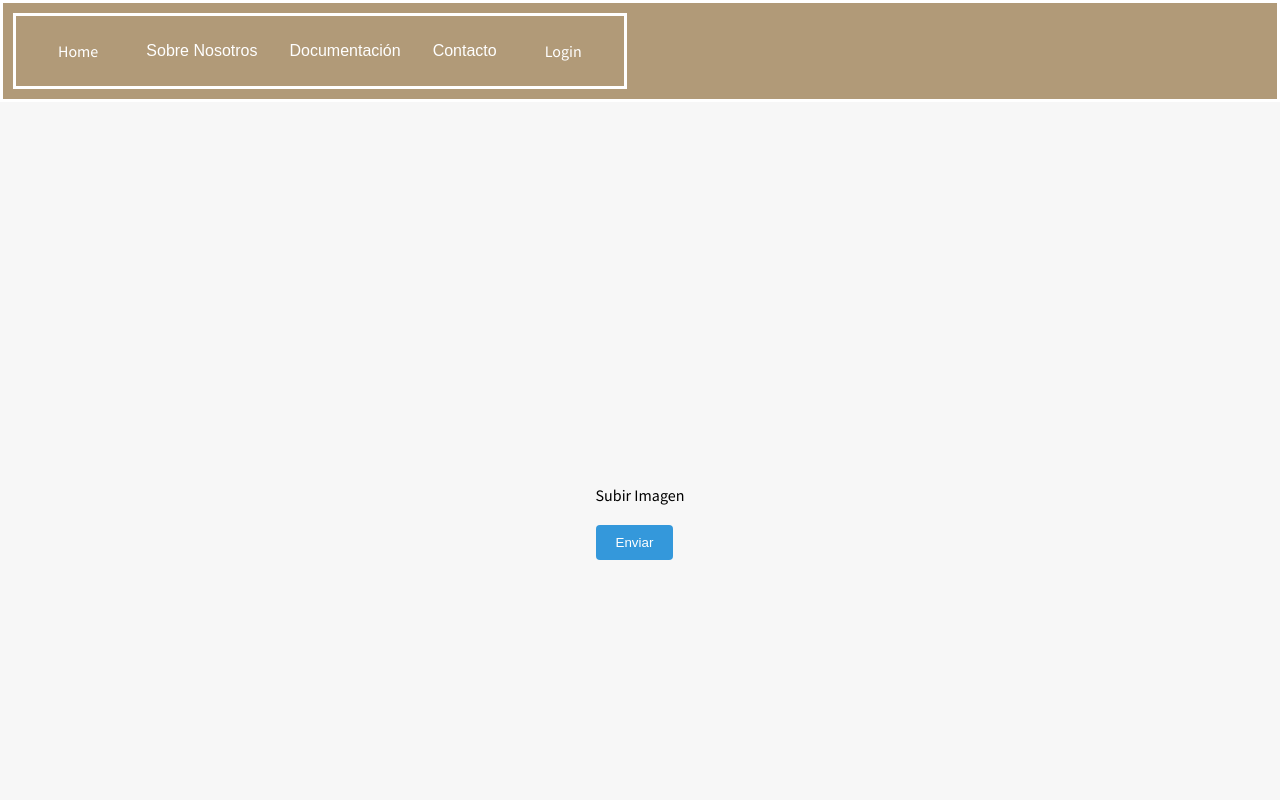
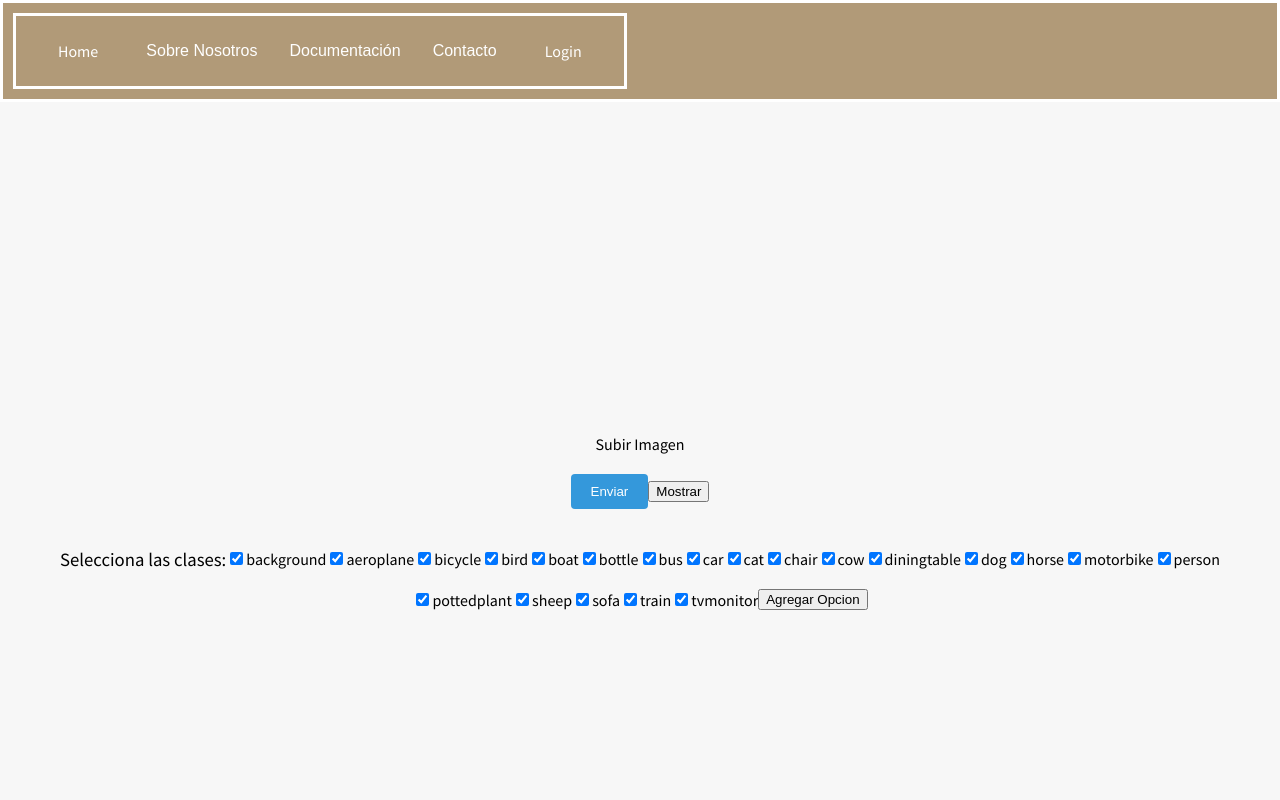
Before and after one commit to jeffHQ/BrandFront, a Vue app: page /predecir in a window 1280 px wide. Shown: the top 800 px of the page. Built offline with nearby package versions, Linux system fonts and the light colour scheme; what vue3-google-login would draw is missing.

Commit message:
avance upload images

```diff
--- a/package.json
+++ b/package.json
@@ -7,6 +7,7 @@
     "build": "vue-cli-service build"
   },
   "dependencies": {
+    "axios": "^1.6.2",
     "core-js": "^3.8.3",
     "vue": "^3.2.13",
     "vue-google-oauth2": "^1.5.10",
--- a/src/views/PredecirView.vue
+++ b/src/views/PredecirView.vue
@@ -2,68 +2,100 @@
   <div class="predecir-view">
     <form @submit="enviarImagen">
       <label for="fileInput" class="file-label">
-        <input type="file" id="fileInput" ref="fileInput" accept="image/*" @change="cargarImagen" />
+        <input type="file" id="fileInput" ref="fileInput" accept="image/*" multiple @change="setPhotoFiles($event.target.name, $event.target.files)" />
         Subir Imagen
       </label>
       <img v-if="imagenSeleccionada" :src="imagenSeleccionadaUrl" class="image-preview" alt="Vista previa de la imagen" />
       <button type="submit" class="upload-button">Enviar</button>
+      <button @click="mostrarImagenSeleccionada"> Mostrar</button>
+      <div>
+  <img v-for="(image, index) in imagenesSeleccionadas" :key="index" :src="image" alt="Selected image">
+  </div>
     </form>
-  </div>
+      <div class="checkbox-container">
+        <h3>Selecciona las clases:</h3>
+        <div v-for="(value, key) in classes" :key="key" class="checkbox-item">
+          <input type="checkbox" :id="key" :value="key" v-model="selectedClasses" >
+          <label :for="key">{{ value }}</label>
+        </div>
+      <button @click="agregarOpcion"> Agregar Opcion</button>
+      </div>
+    </div>
   <PiePagina />
 </template>
 
 <script>
 import PiePagina from '@/components/PiePagina.vue'
+import axios from 'axios';
 
 export default {
   name: 'PredecirView',
   data() {
     return {
-      imagenSeleccionada: null,
-      imagenSeleccionadaUrl: null,
+      photoFiles: [],
+      classes:{ 0: 'background',1: 'aeroplane', 2: 'bicycle', 3: 'bird', 4: 'boat',
+                5: 'bottle', 6: 'bus', 7: 'car', 8: 'cat', 9: 'chair',
+                10: 'cow', 11: 'diningtable', 12: 'dog', 13: 'horse',
+                14: 'motorbike', 15: 'person', 16: 'pottedplant',
+                17: 'sheep', 18: 'sofa', 19: 'train', 20: 'tvmonitor' },
+      title: null,
+      selectedClasses: [],
+      imagenesSeleccionadas: [],
     };
+  },
+  created() {
+    this.selectedClasses = Object.keys(this.classes); // Set selectedClasses to the keys of classes after the component is created
   },
   components: {
     PiePagina,
   },
   methods: {
-    cargarImagen(event) {
-      this.imagenSeleccionada = event.target.files[0];
-      this.mostrarImagenSeleccionada();
+    setPhotoFiles (fieldName, fileList) {
+      this.photoFiles = fileList;
+      console.log(this.photoFiles);
+      //mostrarImagenSeleccionada();
     },
     mostrarImagenSeleccionada() {
-      if (this.imagenSeleccionada) {
-        const reader = new FileReader();
-        reader.readAsDataURL(this.imagenSeleccionada);
-        reader.onload = (e) => {
-          this.imagenSeleccionadaUrl = e.target.result;
-        };
-      } else {
-        this.imagenSeleccionadaUrl = null;
+      // show all the images selected
+      if (this.photoFiles.length > 0) {
+        for (let i = 0; i < this.photoFiles.length; i++) {
+          const reader = new FileReader();
+          reader.addEventListener('load', () => {
+            this.imagenesSeleccionadas.push(reader.result);
+          });
+          reader.readAsDataURL(this.photoFiles[i]);
+        }
       }
     },
     enviarImagen(event) {
       event.preventDefault();
       const formData = new FormData();
-      formData.append('imagen', this.imagenSeleccionada);
+      this.photoFiles.forEach((element, index, array) => {
+      formData.append('photo-' + index, element);
+      });
+      formData.append('selected_classes', this.classes);
+      formData.append('title', this.title);
 
-      fetch('http://127.0.0.1:5000/predict', {
-        method: 'POST',
-        body: formData,
-      })
-        .then(response => response.json())
-        .then(data => {
-          console.log('La imagen se ha subido con éxito:', data);
-        })
-        .catch(error => {
-          console.error('Error al subir la imagen:', error);
-        });
+      axios.post("http://localhost:4000/segmentation/", formData)
+      .then(function (result) {
+        console.log(result);
+      }, function (error) {
+        console.log(error);
+      });
     },
   },
 };
 </script>
 
 <style scoped>
+.checkbox-container {
+      display: flex;
+      flex-wrap: wrap;
+      align-items: center;
+      justify-content: center;
+      margin-top: 20px;
+
+    }
 .predecir-view {
   display: flex;
   flex-direction: column;
```
Also changed, not shown: 1 other file (tests, documents, lock files or other folders).
